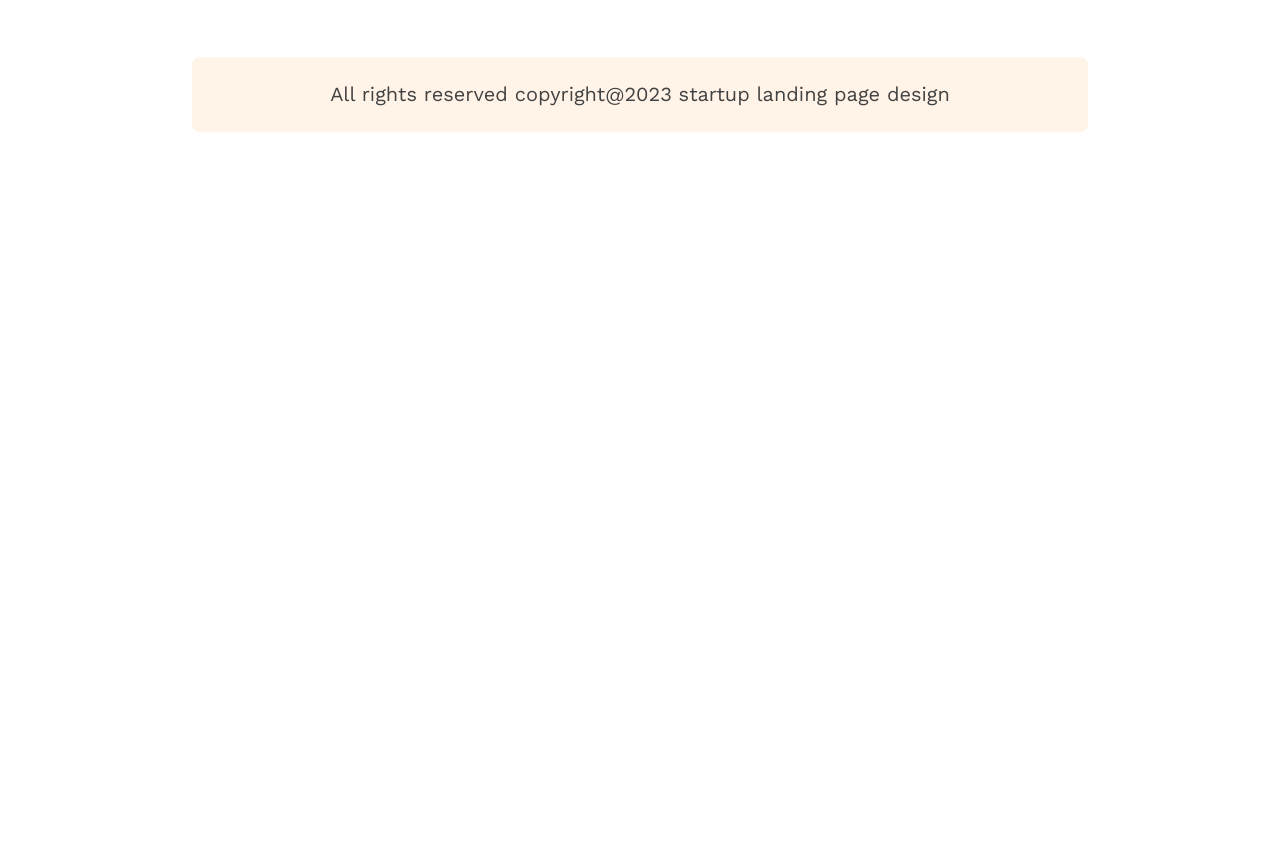
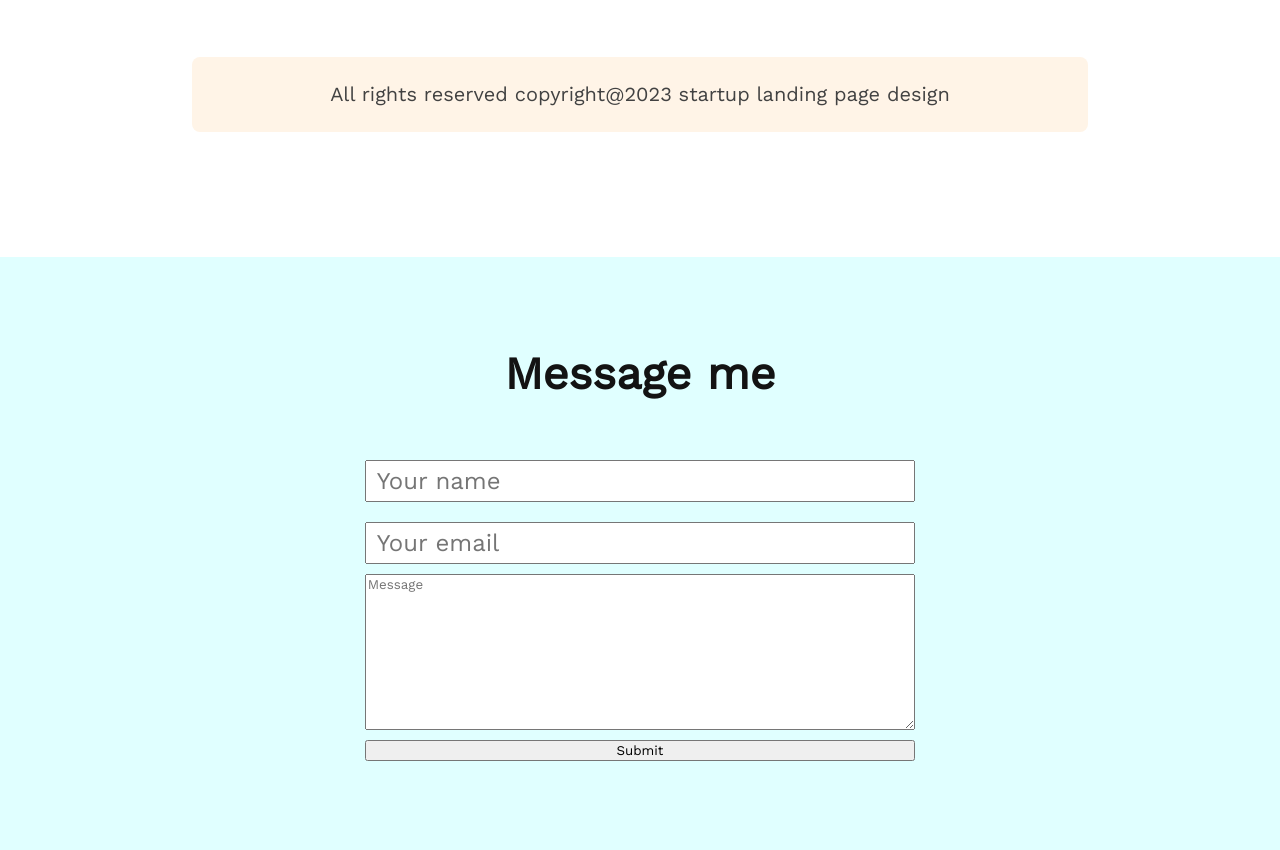
Before and after one commit to dg1223/PH-g3-architects, a plain HTML site: page index.html in a window 1280 px wide. Shown: the part 4105-4955 px from the top of the page. Before the commit the page ends 4362 px from the top, so only its background shows below. Drawn offline with nearby package versions, Linux system fonts and the light colour scheme.

Commit message:
bonus section complete

```diff
--- a/index.html
+++ b/index.html
@@ -123,6 +123,19 @@
         <section class="copyright">
             <h5>All rights reserved copyright@2023 startup landing page design</h5>
         </section>
+        <!-- Bonus section: Contact  -->
+        <section class="contact">
+            <h3 class="title-common">Message me</h3>
+            <div class="form">
+                <form action="">
+                    <input type="text" name="" id="" placeholder="Your name">
+                    <input type="email" name="" id="" placeholder="Your email">
+                    <textarea name="" id="" cols="30" rows="10" placeholder="Message"></textarea>
+                    <!-- <input class="btn-primary" type="submit" value="Submit"> -->
+                    <button class="btn-contact">Submit</button>
+                </form>
+            </div>
+        </section>
     </footer>
 </body>
 </html>
--- a/styles/style.css
+++ b/styles/style.css
@@ -252,3 +252,32 @@ h5{
     /* text-align: center; */
     color: #424242;
 }
+
+/* Bonus section: Contact styles */
+.contact{
+    padding: 7% 7%;
+    text-align: center;
+    background-color: lightcyan;
+}
+.contact .title-common{
+    margin-bottom: 50px;
+}
+.form{
+    padding: 25px auto;
+    display: flex;
+    justify-content: center;
+}
+form{
+    display: flex;
+    flex-direction: column;
+    width: 50%;
+}
+form input{
+    margin-top: 10px;
+    margin-bottom: 10px;
+    font-size: 1.5em;
+    padding: 5px 10px;
+}
+form textarea{
+    margin-bottom: 10px;
+}
```
